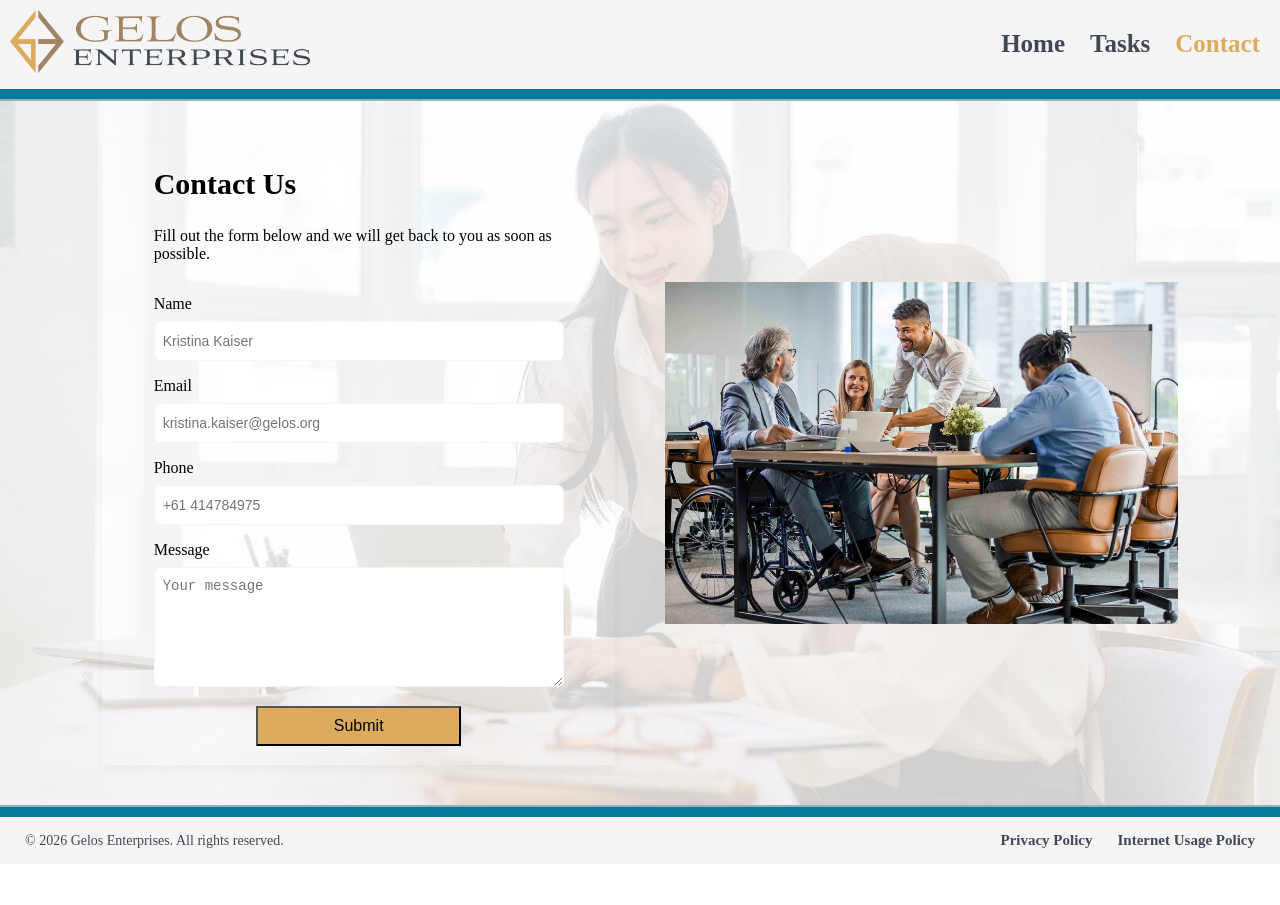
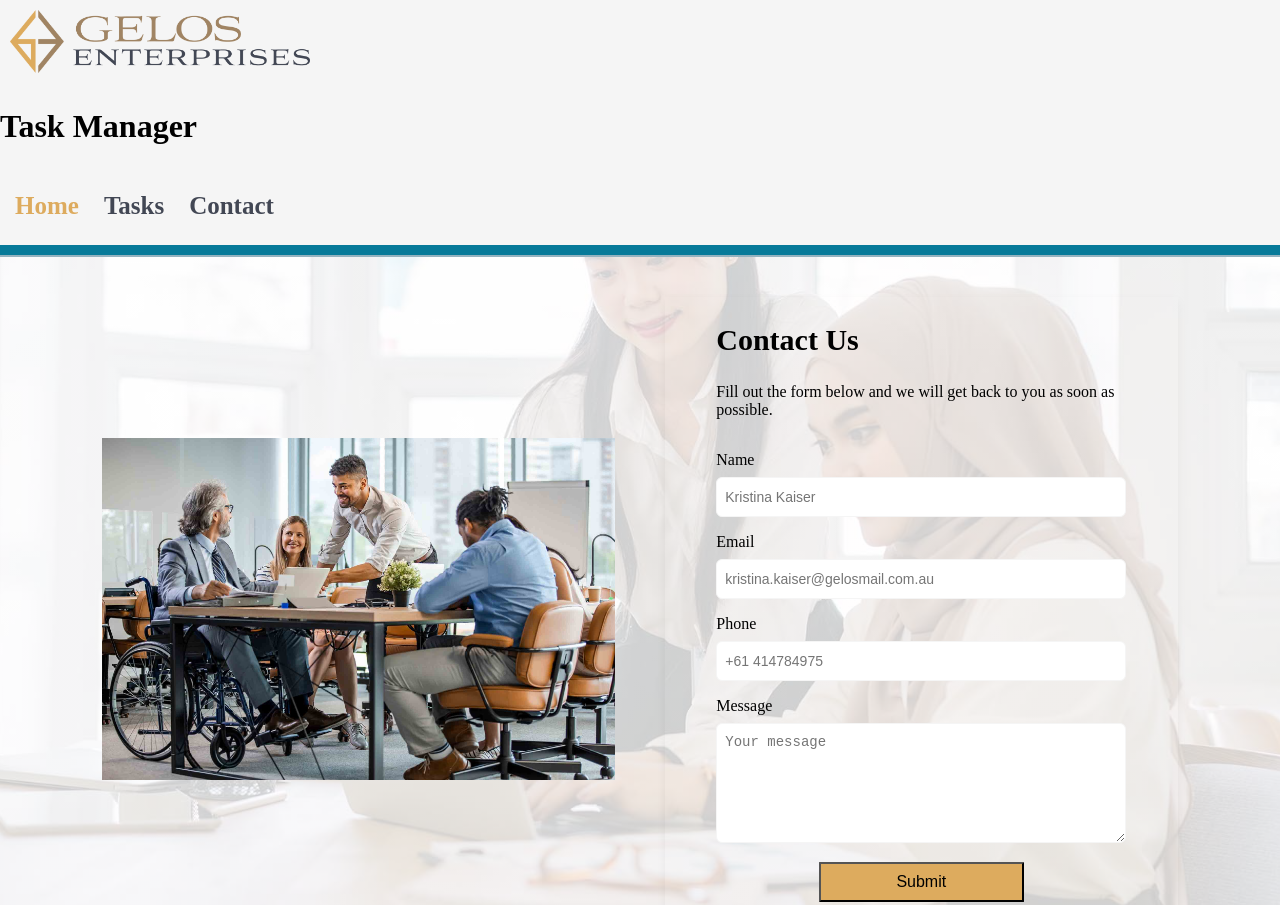
Before and after one commit to BreeTafe007/bk_scripting_pt7, a website: page contact.html in a window 1280 px wide. Shown: the top 905 px of the page. Before the commit the page ends 864 px from the top, so only its background shows below. Drawn offline with Linux system fonts and the light colour scheme.

```diff
--- a/contact.html
+++ b/contact.html
@@ -9,28 +9,40 @@
 </head>
 
 <body>
-
-  <header>
-
-    <nav>
+  <!-- Header -->
+  <div class="header-div">
+    <header>
+      <!-- Company Logo -->
       <div class="logo">
         <a href="index.html"><img id="header-logo" src="images/GE_Logo-inline-on-white.png"
             alt="Gelos Enterprises logo"></a>
       </div>
-      <ul>
-        <li><a href="index.html">Home</a></li>
-        <li><a href="tasks.html">Tasks</a></li>
-        <li><a class="active" href="contact.html">Contact</a></li>
-      </ul>
-    </nav>
+      <!-- Webpage Title -->
+      <div class="header-title">
+        <h1><b>Task Manager</b></h1>
+      </div>
+      <!-- Navigation Links -->
+      <nav>
+        <ul>
+          <li><a class="active" href="index.html">Home</a></li>
+          <li><a href="tasks.html">Tasks</a></li>
+          <li><a href="contact.html">Contact</a></li>
+        </ul>
+      </nav>
+    </header>
+    <!-- Header Lines -->
     <div class="header-lines">
-      <!-- <div class="line line-one"></div> -->
       <div class="line line-one"></div>
       <div class="line line-two"></div>
     </div>
-  </header>
+  </div>
 
+  <!-- Main Section of Contact Page -->
   <main class="contact-main">
+
+    <!-- Contact Page Image -->
+    <img id="contact-img" src="images/AdobeStock_443550502.jpeg"
+      alt="Group of people having a meeting at an office table">
 
     <!-- Contact form adapted from Web3Forms Basic HTML Contact Form template: https://web3forms.com/templates/basic-html-contact-form -->
     <section class="contact-section">
@@ -42,7 +54,6 @@
       </div>
 
       <form class="contact-form" action="" method="POST">
-
         <div class="form-group-container">
           <div class="form-group">
             <label for="name" class="form-label">Name</label>
@@ -50,7 +61,8 @@
           </div>
           <div class="form-group">
             <label for="email" class="form-label">Email</label>
-            <input id="email" name="email" class="form-input" placeholder="kristina.kaiser@gelos.org" type="email" />
+            <input id="email" name="email" class="form-input" placeholder="kristina.kaiser@gelosmail.com.au"
+              type="email" />
           </div>
           <div class="form-group">
             <label for="phone" class="form-label">Phone</label>
@@ -63,14 +75,10 @@
         </div>
         <button class="form-submit element" type="submit">Submit</button>
       </form>
-
     </section>
-
-    <img id="contact-img" src="images/AdobeStock_443550502.jpeg"
-      alt="Group of people having a meeting at an office table">
-
   </main>
 
+  <!-- Footer -->
   <footer>
     <div class="footer-lines">
       <div class="line line-two"></div>
@@ -85,6 +93,7 @@
     </div>
   </footer>
 
+  <!-- Link to .js file -->
   <script src="js/script.js"></script>
 
 </body>
```
